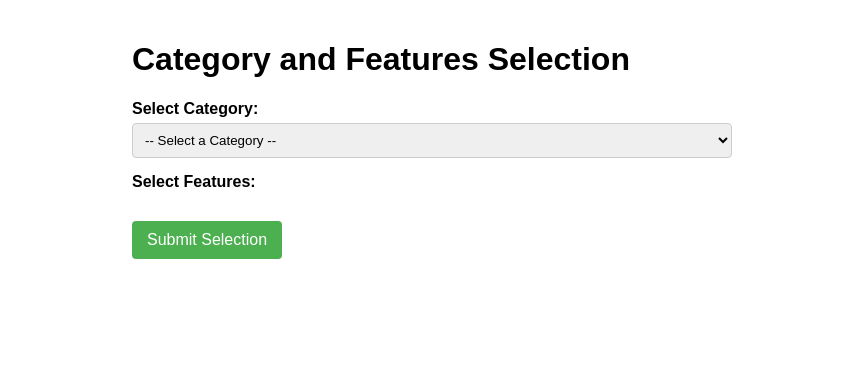
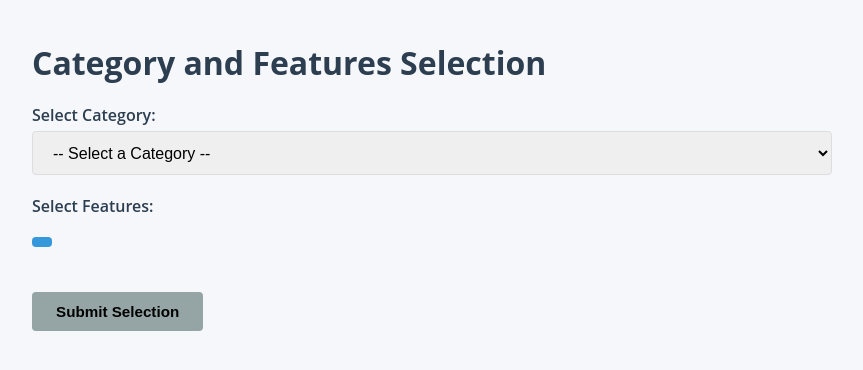
Before and after one commit to phycochow/palpant-labsite, a Flask app: page /test in a window 1280 px wide. Shown: the top 370 px of the page, without its empty margins (208-1071 px from the left). Run offline with Flask 3, Linux system fonts and the light colour scheme.

Commit message:
checkpoint-returnflight

```diff
--- a/static/css/cmportal.css
+++ b/static/css/cmportal.css
@@ -487,3 +487,127 @@
     margin-left: 5px;                /* Add left margin */
     margin-right: 5px;               /* Add right margin */
 }
+
+/* Additional CSS for Feature Selection
+   Add this to the cmportal.css file or create a new CSS file */
+
+/* Checkbox container styling */
+.checkbox-container {
+    background-color: var(--light);
+    border: 1px solid var(--border);
+    border-radius: 4px;
+    padding: 15px;
+    margin-top: 10px;
+    margin-bottom: 20px;
+}
+
+.checkbox-list {
+    max-height: 300px;
+    overflow-y: auto;
+    padding-right: 10px;
+}
+
+.checkbox-item {
+    margin-bottom: 10px;
+    display: flex;
+    align-items: center;
+}
+
+.checkbox-item input[type="checkbox"] {
+    margin-right: 10px;
+}
+
+.checkbox-item label {
+    margin-bottom: 0;
+    cursor: pointer;
+    font-weight: normal;
+}
+
+/* Selection summary styling */
+.selection-summary {
+    margin-top: 15px;
+    font-weight: bold;
+    padding: 5px 10px;
+    display: inline-block;
+    background-color: var(--accent);
+    color: white;
+    border-radius: 4px;
+}
+
+/* Result display styling */
+.result-display {
+    margin-top: 30px;
+}
+
+.result-display h3 {
+    margin-bottom: 15px;
+    font-size: 1.2rem;
+    font-weight: 600;
+}
+
+.result-display pre {
+    background-color: var(--white);
+    border: 1px solid var(--border);
+    border-radius: 4px;
+    padding: 15px;
+    font-size: 0.9rem;
+    overflow-x: auto;
+}
+
+/* Custom scrollbar for checkbox list */
+.checkbox-list::-webkit-scrollbar {
+    width: 8px;
+}
+
+.checkbox-list::-webkit-scrollbar-track {
+    background: var(--scrollbar-track);
+    border-radius: 4px;
+}
+
+.checkbox-list::-webkit-scrollbar-thumb {
+    background-color: var(--scrollbar-thumb);
+    border-radius: 4px;
+}
+
+/* Form group and button spacing adjustments */
+.form-group {
+    margin-bottom: 20px;
+}
+
+#submit-button {
+    margin-top: 20px;
+}
+
+/* Different category color indicators */
+.category-indicator {
+    display: inline-block;
+    width: 16px;
+    height: 16px;
+    border-radius: 50%;
+    margin-right: 8px;
+    vertical-align: middle;
+}
+
+.category-protocol-indicator {
+    background-color: var(--category-protocol-color);
+}
+
+.category-variable-indicator {
+    background-color: var(--category-variable-color);
+}
+
+.category-analysis-indicator {
+    background-color: var(--category-analysis-color);
+}
+
+.category-cell-indicator {
+    background-color: var(--category-cell-color);
+}
+
+.category-study-indicator {
+    background-color: var(--category-study-color);
+}
+
+.category-endpoint-indicator {
+    background-color: var(--category-endpoint-color);
+}
--- a/templates/testcase.html
+++ b/templates/testcase.html
@@ -4,72 +4,117 @@
     <meta charset="UTF-8">
     <meta name="viewport" content="width=device-width, initial-scale=1.0">
     <title>Category and Features Selection</title>
+    <link rel="stylesheet" href="{{ url_for('static', filename='css/cmportal.css') }}">
     <style>
         body {
-            font-family: Arial, sans-serif;
-            max-width: 600px;
+            font-family: "Open Sans", "Helvetica Neue", Arial, sans-serif;
+            max-width: 800px;
             margin: 0 auto;
             padding: 20px;
+            background-color: #f5f7fa;
         }
+
+        h1 {
+            color: var(--primary);
+            margin-bottom: 20px;
+        }
+
         .form-group {
-            margin-bottom: 15px;
+            margin-bottom: 20px;
         }
+
         label {
             display: block;
             margin-bottom: 5px;
-            font-weight: bold;
+            font-weight: 600;
+            color: var(--dark);
         }
+
         select {
             width: 100%;
-            padding: 8px;
+            padding: 0.7rem 1rem;
+            border: 1px solid var(--border);
             border-radius: 4px;
-            border: 1px solid #ccc;
+            font-size: 1rem;
+            transition: border-color 0.15s ease-in-out;
         }
+
+        select:focus {
+            border-color: var(--accent);
+            outline: none;
+        }
+
         .checkbox-container {
-            max-height: 200px;
+            max-height: 300px;
             overflow-y: auto;
-            border: 1px solid #ccc;
+            border: 1px solid var(--border);
             border-radius: 4px;
-            padding: 10px;
-            margin-top: 5px;
+            padding: 15px;
+            margin-top: 10px;
+            background-color: var(--white);
         }
+
         .checkbox-item {
-            margin-bottom: 8px;
+            margin-bottom: 10px;
         }
+
         .checkbox-item label {
             font-weight: normal;
             display: inline;
-            margin-left: 5px;
+            margin-left: 8px;
         }
+
         .result {
+            margin-top: 30px;
+            padding: 20px;
+            background-color: var(--light);
+            border-radius: 6px;
+            border: 1px solid var(--border);
+        }
+
+        button {
+            background-color: var(--accent);
+            color: var(--white);
+            border: none;
+            padding: 0.7rem 1.5rem;
+            border-radius: 4px;
+            font-size: 0.95rem;
+            font-weight: 600;
+            cursor: pointer;
+            transition: background-color 0.15s ease-in-out;
             margin-top: 20px;
-            padding: 10px;
-            background-color: #f5f5f5;
-            border-radius: 4px;
         }
-        button {
-            background-color: #4CAF50;
-            color: white;
-            padding: 10px 15px;
-            border: none;
-            border-radius: 4px;
-            cursor: pointer;
-            font-size: 16px;
-            margin-top: 15px;
+
+        button:hover {
+            background-color: var(--accent-dark);
         }
-        button:hover {
-            background-color: #45a049;
+
+        button:disabled {
+            background-color: var(--gray);
+            cursor: not-allowed;
         }
+
         .hidden {
             display: none;
         }
+
         .selection-summary {
             margin-top: 15px;
             font-weight: bold;
+            color: var(--accent);
+        }
+
+        pre {
+            background-color: var(--white);
+            padding: 10px;
+            border-radius: 4px;
+            overflow-x: auto;
         }
     </style>
 </head>
 <body>
+    <div class="card">
+        <div class="card-body">
             <h1>Category and Features Selection</h1>
 
             <form id="features-form">
@@ -98,6 +143,8 @@
                 <h3>Submission Result:</h3>
                 <pre id="submission-result"></pre>
             </div>
+        </div>
+    </div>
 
     <script>
         document.addEventListener('DOMContentLoaded', function() {
@@ -111,11 +158,9 @@
 
             let selectedFeatures = [];
 
-            // When the key dropdown changes, update the checkboxes
             keyDropdown.addEventListener('change', function() {
                 const selectedKey = this.value;
 
-                // Reset the checkboxes
                 checkboxContainer.innerHTML = '';
                 checkboxContainer.classList.add('hidden');
                 selectedFeatures = [];
@@ -126,29 +171,27 @@
                     checkboxContainer.classList.remove('hidden');
                     checkboxContainer.innerHTML = '<p>Loading features...</p>';
 
-                    // Create a FormData object to send the selected key
                     const formData = new FormData();
                     formData.append('selected_key', selectedKey);
 
-                    // Make an AJAX request to get the values for the selected key
                     fetch('/api/get_ProtocolFeatures', {
                         method: 'POST',
                         body: formData
                     })
                     .then(response => response.json())
                     .then(data => {
-                        // Clear the loading message
                         checkboxContainer.innerHTML = '';
 
-                        if (data.values.length === 0) {
+                        const validValues = data.values.filter(value => value && value.trim() !== '');
+
+                        if (validValues.length === 0) {
                             const noItems = document.createElement('p');
                             noItems.textContent = 'No features available for this category.';
                             checkboxContainer.appendChild(noItems);
                             return;
                         }
 
-                        // Add checkbox options based on the returned values
-                        data.values.forEach((value, index) => {
+                        validValues.forEach((value, index) => {
                             const checkboxItem = document.createElement('div');
                             checkboxItem.className = 'checkbox-item';
 
@@ -173,7 +216,6 @@
                                 }
 
                                 updateSelectionSummary();
-                                // Enable submit button if at least one feature is selected
                                 submitButton.disabled = selectedFeatures.length === 0;
                             });
 
@@ -189,7 +231,6 @@
                 }
             });
 
-            // Update the selection summary
             function updateSelectionSummary() {
                 if (selectedFeatures.length === 0) {
                     selectionSummary.textContent = '';
@@ -198,7 +239,6 @@
                 }
             }
 
-            // Handle form submission
             featuresForm.addEventListener('submit', function(event) {
                 event.preventDefault();
 
@@ -208,7 +248,6 @@
                     formData.append('features[]', feature);
                 });
 
-                // Send the form data to the server
                 fetch('/api/submit_features', {
                     method: 'POST',
                     body: formData
```
Lines whose indentation alone changed are shown as unchanged.
